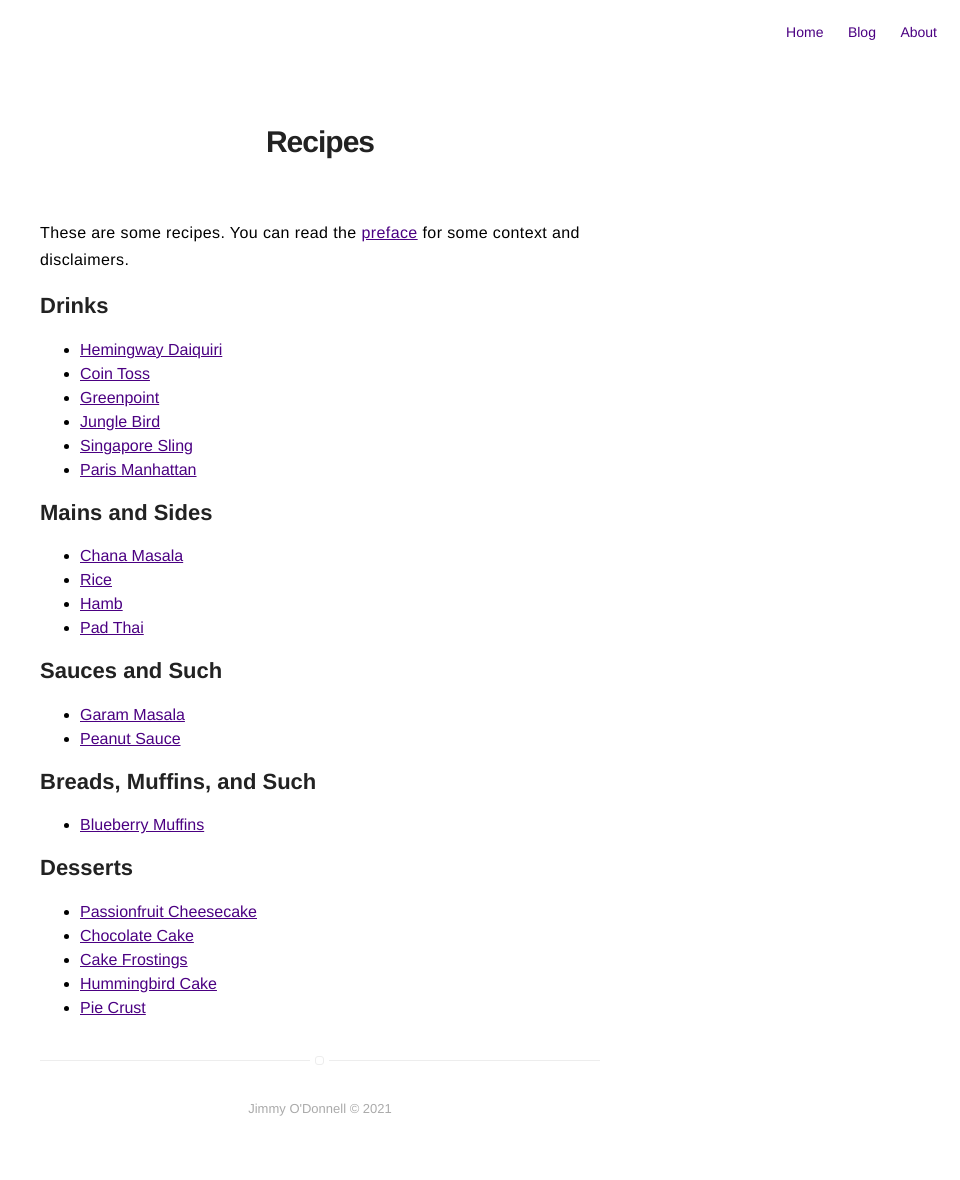
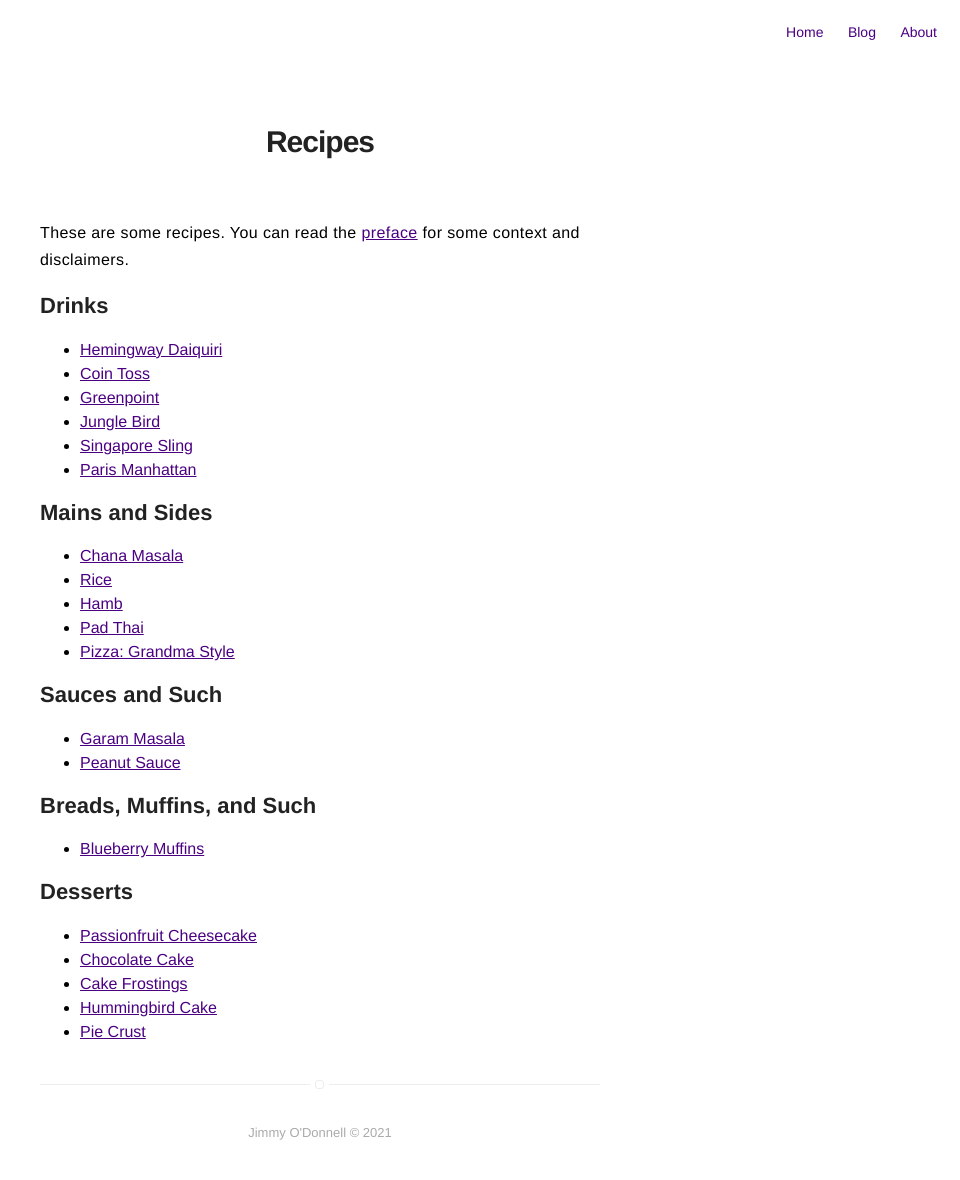
Before and after one commit to jimmyodonnell/jimmyodonnell.github.io, a Jekyll site: the page built from recipes.md, in a window 1280 px wide. Shown: the whole page, without its empty margins (320-1280 px from the left). Built offline with Jekyll 4.4.1, drawn with Linux system fonts in a browser that asks for light colours; before the commit the page ends 1156 px from its top, so only the background shows below that.

Commit message:
add pan pizza to index

```diff
--- a/recipes.md
+++ b/recipes.md
@@ -22,7 +22,7 @@ These are some recipes. You can read the [preface](recipes/preface.md) for some
 - [Rice](recipes/rice.md)
 - [Hamb](recipes/hamb.md)
 - [Pad Thai](recipes/pad-thai.md)
-
+- [Pizza: Grandma Style](recipes/pizza-pan.md)
 
 ## Sauces and Such
 - [Garam Masala](recipes/garam-masala.md)
```
